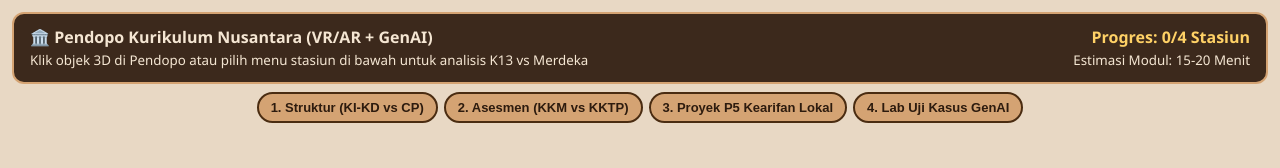
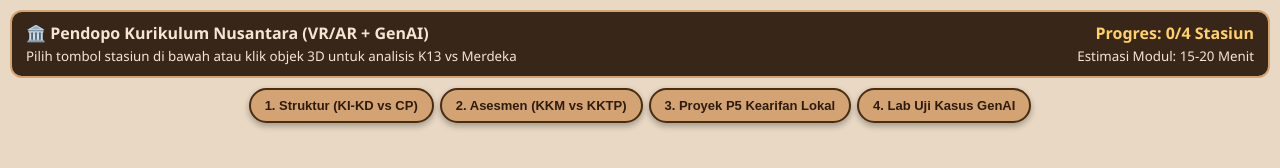
Before and after one commit to reyudesthira-ux/pendopo-kurikulum-xr, a plain HTML site: page index.html in a window 1280 px wide. Drawn offline with Linux system fonts and the light colour scheme.

Commit message:
Update index.html

```diff
--- a/index.html
+++ b/index.html
@@ -7,28 +7,44 @@
   <script src="https://jsdelivr.net"></script>
   <style>
     body { margin: 0; font-family: 'Segoe UI', Tahoma, Geneva, Verdana, sans-serif; overflow: hidden; background: #E8D8C4; }
+
+    /* Pastikan lapisan 3D berada di paling belakang agar tidak memblokir klik */
+    a-scene {
+      position: fixed !important;
+      top: 0; left: 0; width: 100vw; height: 100vh;
+      z-index: 1 !important;
+    }
+
     #hud-top {
-      position: fixed; top: 12px; left: 12px; right: 12px; z-index: 1000;
+      position: fixed; top: 10px; left: 10px; right: 10px; z-index: 9999;
       display: flex; flex-wrap: wrap; justify-content: space-between; align-items: center;
-      background: rgba(45, 27, 14, 0.92); color: #F5E6D3; padding: 12px 16px;
-      border-radius: 12px; border: 2px solid #D4A373; gap: 8px;
+      background: rgba(45, 27, 14, 0.94); color: #F5E6D3; padding: 10px 14px;
+      border-radius: 12px; border: 2px solid #D4A373; gap: 6px;
+      pointer-events: auto;
     }
+
     #nav-stasiun {
-      position: fixed; top: 92px; left: 12px; right: 12px; z-index: 999;
+      position: fixed; top: 88px; left: 10px; right: 10px; z-index: 9999;
       display: flex; flex-wrap: wrap; gap: 6px; justify-content: center;
+      pointer-events: auto;
     }
+
     .btn-nav {
       background: #D4A373; color: #2D1B0E; border: 2px solid #4A2C11;
-      padding: 6px 12px; border-radius: 20px; font-weight: bold; font-size: 13px; cursor: pointer;
+      padding: 8px 14px; border-radius: 20px; font-weight: bold; font-size: 13px;
+      cursor: pointer; pointer-events: auto; box-shadow: 0 3px 6px rgba(0,0,0,0.3);
     }
-    .btn-nav:hover { background: #FFF5E4; }
+    .btn-nav:active, .btn-nav:hover { background: #FFF5E4; transform: scale(1.03); }
+
     #panel-interaksi {
       position: fixed; bottom: 15px; left: 50%; transform: translateX(-50%);
-      width: 92%; max-width: 650px; z-index: 1001;
+      width: 92%; max-width: 650px; z-index: 10000;
       background: rgba(255, 251, 245, 0.98); color: #2D1B0E;
       padding: 18px; border-radius: 14px; border: 3px solid #8B5A2B;
-      box-shadow: 0 10px 25px rgba(0,0,0,0.4); display: none; max-height: 75vh; overflow-y: auto;
+      box-shadow: 0 10px 25px rgba(0,0,0,0.5); display: none; max-height: 72vh; overflow-y: auto;
+      pointer-events: auto;
     }
+
     .btn {
       background: #8B5A2B; color: white; border: none; padding: 10px 14px;
       border-radius: 8px; cursor: pointer; font-weight: bold; margin: 5px 4px 0 0; font-size: 13px;
@@ -36,12 +52,13 @@
     .btn:hover { background: #6F451E; }
     .btn-ai { background: #1E6B52; }
     .btn-ai:hover { background: #144D3B; }
+
     #ai-output {
       background: #F4EFE6; padding: 12px; border-left: 4px solid #1E6B52;
-      margin-top: 10px; max-height: 160px; overflow-y: auto; font-size: 13px; line-height: 1.5;
+      margin-top: 10px; max-height: 170px; overflow-y: auto; font-size: 13px; line-height: 1.5;
     }
     select {
-      padding: 8px; border-radius: 6px; border: 1px solid #8B5A2B; width: 62%; margin-top: 8px;
+      padding: 8px; border-radius: 6px; border: 1px solid #8B5A2B; width: 60%; margin-top: 8px;
     }
   </style>
 </head>
@@ -50,7 +67,7 @@
   <div id="hud-top">
     <div>
       <strong>🏛️ Pendopo Kurikulum Nusantara (VR/AR + GenAI)</strong><br>
-      <small>Klik objek 3D di Pendopo atau pilih menu stasiun di bawah untuk analisis K13 vs Merdeka</small>
+      <small>Pilih tombol stasiun di bawah atau klik objek 3D untuk analisis K13 vs Merdeka</small>
     </div>
     <div style="text-align: right;">
       <span id="progres-text" style="font-weight:bold; color:#FFD166;">Progres: 0/4 Stasiun</span><br>
@@ -59,16 +76,16 @@
   </div>
 
   <div id="nav-stasiun">
-    <button class="btn-nav" onclick="bukaStasiun(1)">1. Struktur (KI-KD vs CP)</button>
-    <button class="btn-nav" onclick="bukaStasiun(2)">2. Asesmen (KKM vs KKTP)</button>
-    <button class="btn-nav" onclick="bukaStasiun(3)">3. Proyek P5 Kearifan Lokal</button>
-    <button class="btn-nav" onclick="bukaStasiun(4)">4. Lab Uji Kasus GenAI</button>
+    <button type="button" class="btn-nav" onclick="bukaStasiun(1)">1. Struktur (KI-KD vs CP)</button>
+    <button type="button" class="btn-nav" onclick="bukaStasiun(2)">2. Asesmen (KKM vs KKTP)</button>
+    <button type="button" class="btn-nav" onclick="bukaStasiun(3)">3. Proyek P5 Kearifan Lokal</button>
+    <button type="button" class="btn-nav" onclick="bukaStasiun(4)">4. Lab Uji Kasus GenAI</button>
   </div>
 
   <div id="panel-interaksi">
     <div style="display:flex; justify-content:space-between; align-items:center;">
       <h3 id="judul-stasiun" style="margin:0; color:#8B5A2B; font-size:17px;">Judul Stasiun</h3>
-      <button onclick="tutupPanel()" style="background:#8B5A2B; color:white; border:none; border-radius:6px; padding:4px 10px; cursor:pointer;">✖ Tutup</button>
+      <button type="button" onclick="tutupPanel()" style="background:#8B5A2B; color:white; border:none; border-radius:6px; padding:6px 12px; cursor:pointer; font-weight:bold;">✖ Tutup</button>
     </div>
     <p id="deskripsi-stasiun" style="font-size:14px; margin: 10px 0;"></p>
     <div id="area-aksi"></div>
@@ -79,12 +96,12 @@
         <option value="Sistem Irigasi Subak / Pertanian Tradisional">Kearifan Lokal: Sistem Pertanian & Ekologi Lokal</option>
         <option value="Permainan Tradisional & Gotong Royong">Kearifan Lokal: Permainan Tradisional & Gotong Royong</option>
       </select>
-      <button class="btn btn-ai" onclick="generateKasusAI()">Buat Simulasi Kasus AI</button>
+      <button type="button" class="btn btn-ai" onclick="generateKasusAI()">Buat Simulasi Kasus AI</button>
       <div id="ai-output">Pilih tema kearifan lokal dan klik tombol untuk menghasilkan perbandingan perangkat ajar K13 vs Merdeka secara otomatis.</div>
     </div>
   </div>
 
-  <a-scene embedded style="width: 100vw; height: 100vh;" webxr="optionalFeatures: hit-test, dom-overlay; overlayElement: #hud-top" cursor="rayOrigin: mouse">
+  <a-scene embedded vr-mode-ui="enabled: true" cursor="rayOrigin: mouse">
     <a-sky color="#E8D8C4"></a-sky>
     <a-light type="ambient" color="#FFF5E4" intensity="0.8"></a-light>
     <a-light type="directional" position="2 6 4" intensity="0.9"></a-light>
@@ -154,14 +171,3 @@
         judul: "Stasiun 4: Lab Sintesis & Evaluasi Kasus GenAI",
         deskripsi: "Gunakan generator AI di bawah untuk membuat studi kasus nyata di sekolah, lalu analisis bagaimana guru harus beradaptasi dari K13 ke Kurikulum Merdeka.",
         opsi: [
-          { label: "Selesaikan & Catat Refleksi Pembelajaran", benar: true, umpanBalik: "Selamat! Anda telah menyelesaikan seluruh rangkaian eksplorasi interaktif (Estimasi: 15-20 menit)." }
-        ]
-      }
-    };
-
-    function bukaStasiun(nomor) {
-      const data = dataStasiun[nomor];
-      const panel = document.getElementById("panel-interaksi");
-      const areaAksi = document.getElementById("area-aksi");
-
-      document.getElementById("judul-stasiun").innerText = data.judul;
```
